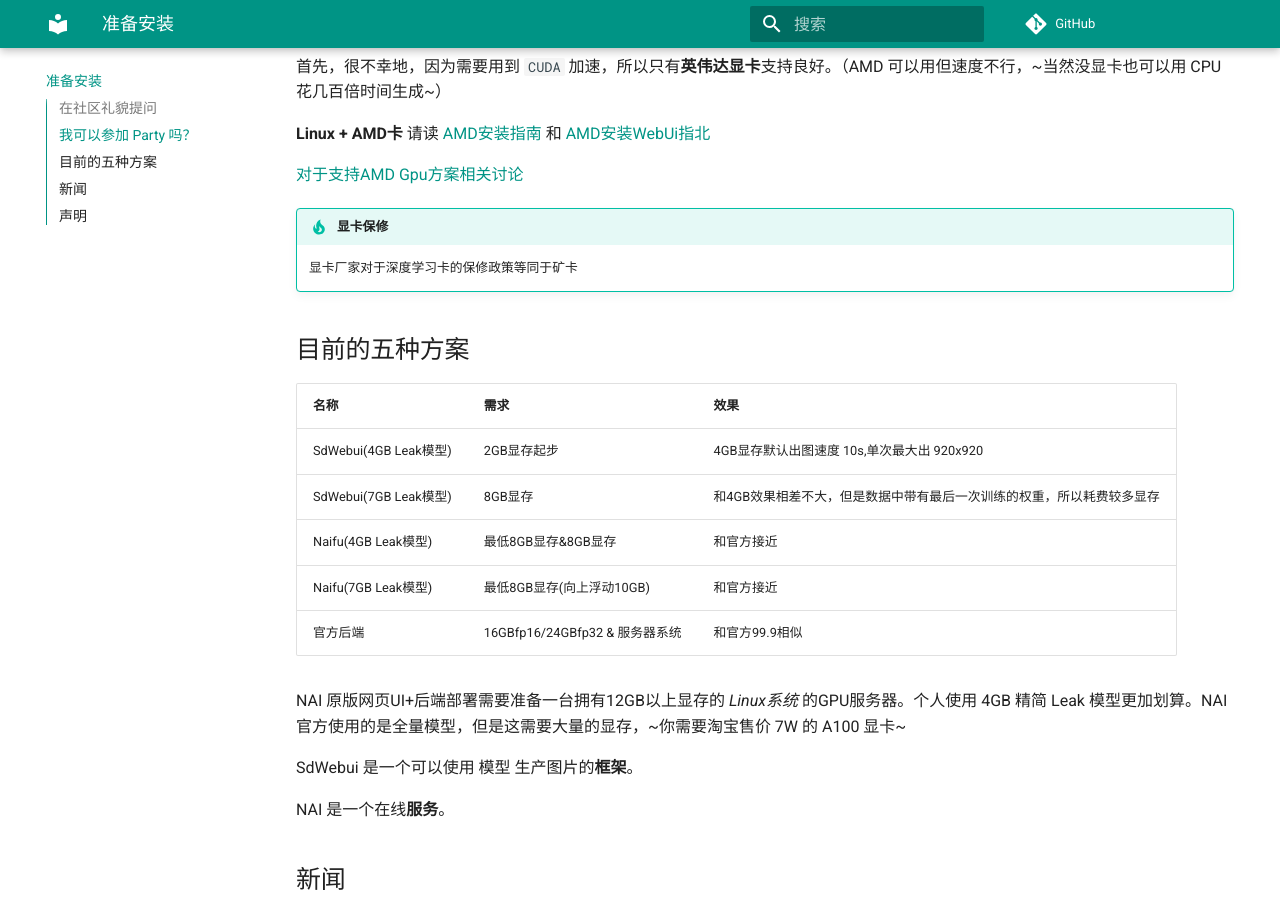
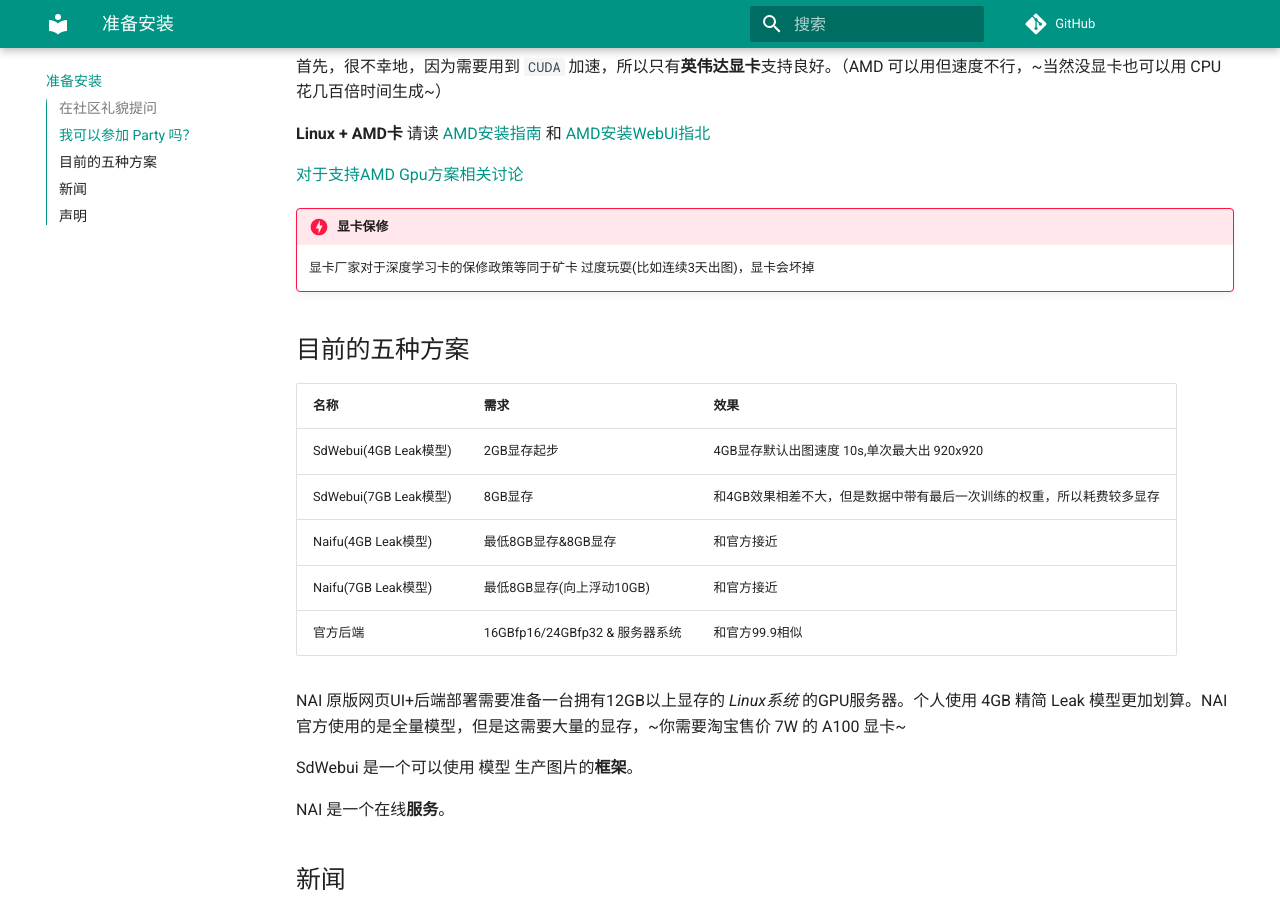
Before and after one commit to sudoskys/StableDiffusionBook, an MkDocs documentation site: the page built from docs/2_prepare.md, in a window 1280 px wide and 900 px high, scrolled down 516 px. Built offline with MkDocs 1.6.1 and Material for MkDocs 9.7.7, drawn with Linux system fonts in a browser that asks for light colours; comment, search, counter and statistics services are not loaded.

Commit message:
Update 2_prepare.md

```diff
--- a/docs/2_prepare.md
+++ b/docs/2_prepare.md
@@ -24,8 +24,9 @@
 
 [对于支持AMD Gpu方案相关讨论](https://github.com/AUTOMATIC1111/stable-diffusion-webui/discussions/1046)
 
-!!! tip "显卡保修"
+!!! danger "显卡保修"
     显卡厂家对于深度学习卡的保修政策等同于矿卡
+    过度玩耍(比如连续3天出图)，显卡会坏掉
 
 ## 目前的五种方案
 
```
